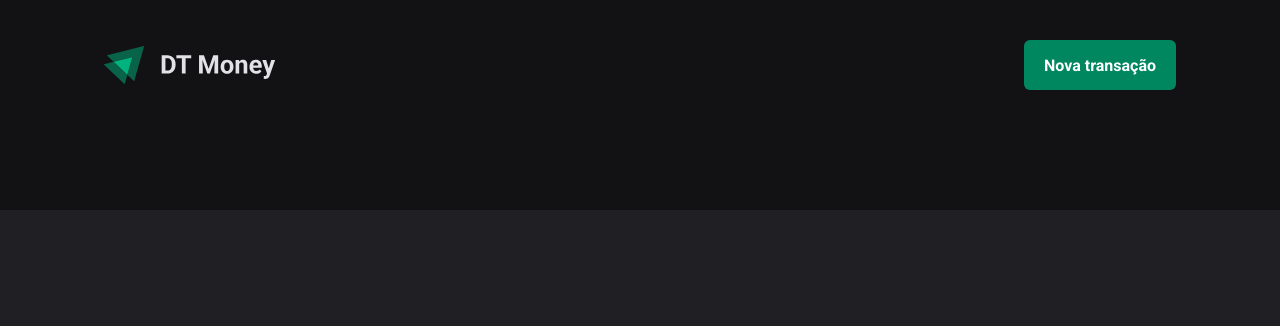
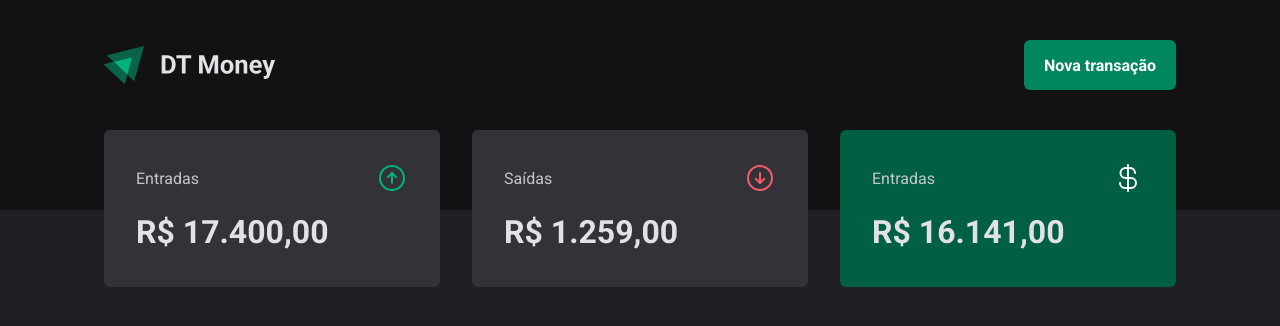
Before and after one commit to Dex64ter/DT-Money, a React (Vite) app: page / in a window 1280 px wide. Shown: the top 326 px of the page. Built offline with nearby package versions, Linux system fonts and the light colour scheme.

Commit message:
Componente: Summary

```diff
--- a/package.json
+++ b/package.json
@@ -10,6 +10,7 @@
     "preview": "vite preview"
   },
   "dependencies": {
+    "phosphor-react": "^1.4.1",
     "react": "^18.2.0",
     "react-dom": "^18.2.0",
     "styled-components": "^6.1.8"
--- /dev/null
+++ b/src/components/Summary/index.tsx
@@ -0,0 +1,32 @@
+import { ArrowCircleDown, ArrowCircleUp, CurrencyDollar } from 'phosphor-react'
+import { SummaryCard, SummaryContainer } from "./styles";
+
+export function Summary() {
+  return (
+    <SummaryContainer>
+      <SummaryCard>
+        <header>
+          <span>Entradas</span>
+          <ArrowCircleUp size={32} color='#00B37E'/>
+        </header>
+        <strong>R$ 17.400,00</strong>
+      </SummaryCard>
+
+      <SummaryCard>
+        <header>
+          <span>Saídas</span>
+          <ArrowCircleDown size={32} color='#F75A68'/>
+        </header>
+        <strong>R$ 1.259,00</strong>
+      </SummaryCard>
+
+      <SummaryCard variant='green'>
+        <header>
+          <span>Entradas</span>
+          <CurrencyDollar size={32} color='#fff'/>
+        </header>
+        <strong>R$ 16.141,00</strong>
+      </SummaryCard>
+    </SummaryContainer>
+  )
+}
--- /dev/null
+++ b/src/components/Summary/styles.ts
@@ -0,0 +1,43 @@
+import styled, { css } from "styled-components"
+
+export const SummaryContainer = styled.section`
+  width: 100%;
+  max-width: 1120px;
+  margin: 0 auto;
+  padding: 0 1.5rem;
+
+  display: grid;
+  grid-template-columns: 1fr 1fr 1fr;
+  gap: 2rem;
+
+  margin-top: -5rem;
+`;
+
+interface SummaryCardProps {
+  variant?: 'green',
+}
+
+export const SummaryCard = styled.div<SummaryCardProps>`
+  background-color: ${porps => porps.theme["gray-600"]};
+  padding: 2rem;
+  border-radius: 6px;
+
+  header {
+    display: flex;
+    align-items: center;
+    justify-content: space-between;
+    color: ${props => props.theme["gray-300"]};
+  }
+
+  strong {
+    display: block;
+    margin-top: 1rem;
+    font-size: 2rem;
+    line-height: 1.4;
+  }
+
+  ${props => props.variant === 'green' && css`
+    background-color: ${props.theme["green-700"]};
+  `}
+
+`;
--- a/src/pages/Transactions/index.tsx
+++ b/src/pages/Transactions/index.tsx
@@ -1,9 +1,11 @@
 import { Header } from "../../components/Header";
+import { Summary } from "../../components/Summary";
 
 export function Transactions() {
   return (
     <div>
       <Header />
+      <Summary />
     </div>
   )
 }
```
Also changed, not shown: 1 other file (tests, documents, lock files or other folders).
